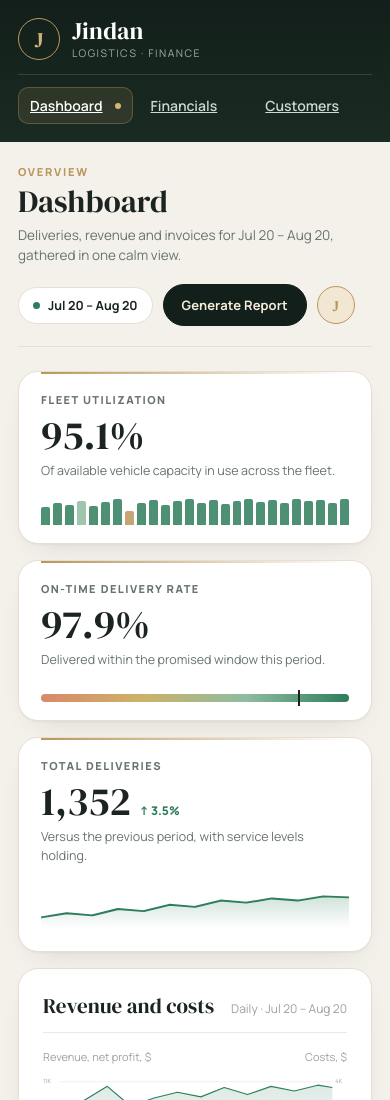
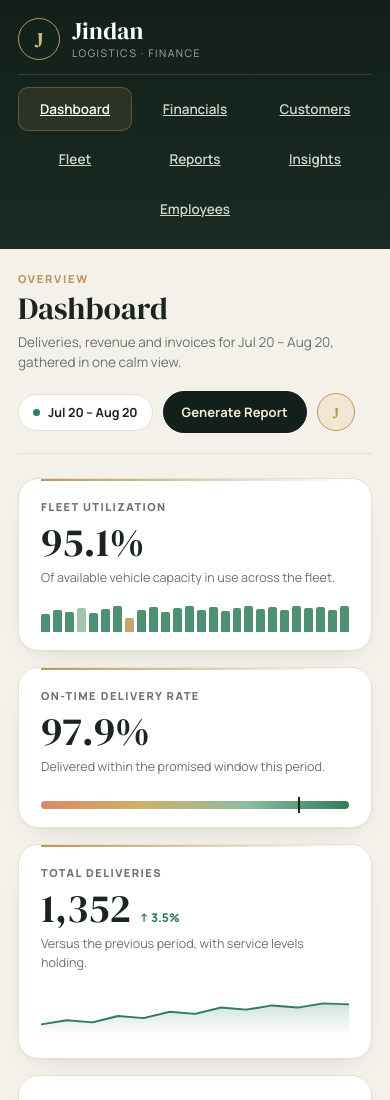
Before and after one commit to knownmyface/oblay-thesis-demo, a plain HTML site: page index.html in a window 390 px wide. Shown: the top 1100 px of the page. Drawn offline with Linux system fonts and the light colour scheme.

Commit message:
Fix mobile nav: wrap all 7 tabs visible, no horizontal scroll

```diff
--- a/index.html
+++ b/index.html
@@ -206,9 +206,10 @@ button{cursor:pointer}
   .sidebar{width:100%;height:auto;position:static;padding:18px 18px 14px}
   .brand{padding-bottom:14px}
   .side-label{display:none}
-  .mainnav{flex-direction:row;flex-wrap:nowrap;overflow-x:auto;padding:12px 0 4px;gap:6px}
-  .mainnav a{white-space:nowrap;padding:8px 11px}
+  .mainnav{flex-direction:row;flex-wrap:wrap;overflow:visible;padding:12px 0 4px;gap:6px}
+  .mainnav a{white-space:normal;flex:1 1 22%;justify-content:center;text-align:center;padding:10px 8px;min-height:44px}
   .mainnav a .num{display:none}
+  .mainnav a .dotnav{display:none}
   .side-foot{display:none}
   .main{padding:22px 18px 32px}
   .kpi-row{grid-template-columns:1fr}
@@ -216,6 +217,7 @@ button{cursor:pointer}
   .two-row,.two-col{grid-template-columns:1fr}
 }
 @media (max-width:640px){
+  .mainnav a{flex:1 1 30%;font-size:13.5px;padding:10px 6px}
   .main-head h1{font-size:31px}
   .inv-summary{grid-template-columns:1fr}
   .searchbox{max-width:none;flex-basis:100%;order:3;margin-left:0}
```
